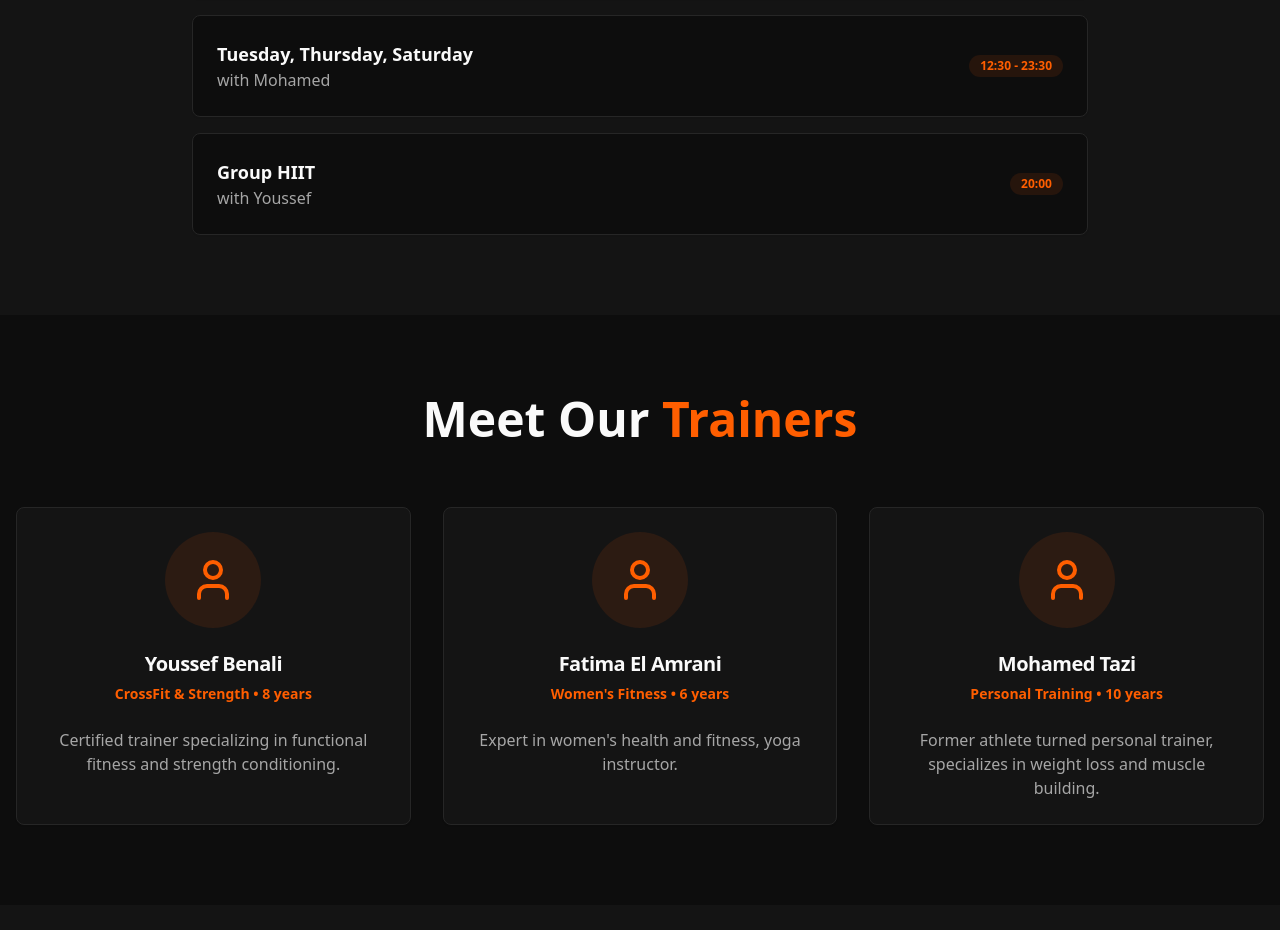
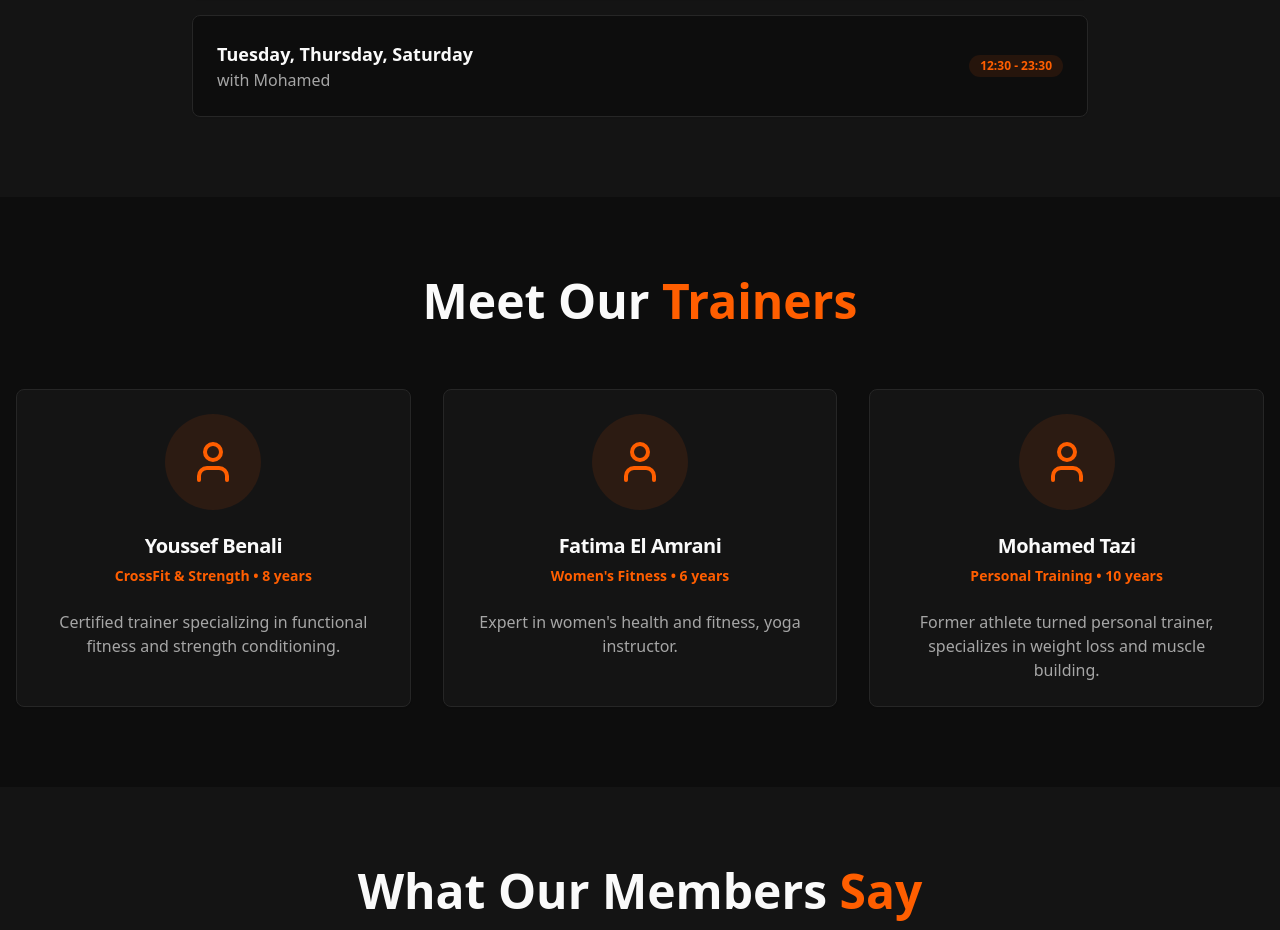
Before and after one commit to AymaneAmghar/aji-trini-tetouan-fitness, a React (Vite) app: page / in a window 1280 px wide. Shown: the part 2502-3432 px from the top of the page. Built offline with nearby package versions, Linux system fonts and the light colour scheme.

Commit message:
Update Index.tsx

```diff
--- a/src/pages/Index.tsx
+++ b/src/pages/Index.tsx
@@ -63,10 +63,6 @@ const Index = () => {
       time: "12:30 - 23:30",
       class: "Tuesday, Thursday, Saturday",
       trainer: "Mohamed"
-    }, {
-      time: "20:00",
-      class: "Group HIIT",
-      trainer: "Youssef"
     }],
     tuesday: [{
       time: "07:00",
```
